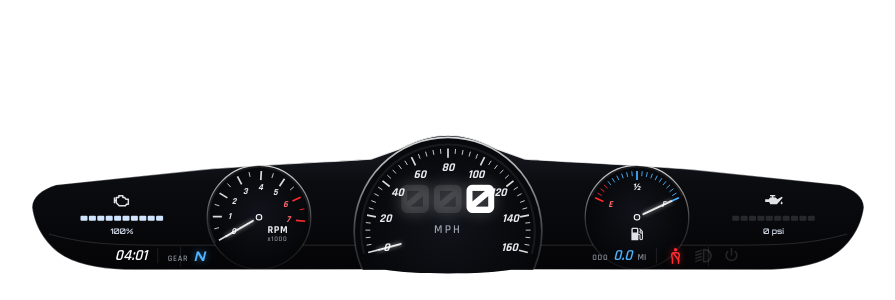
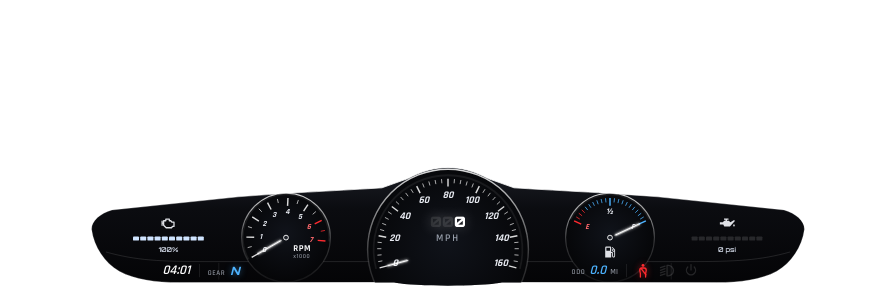
Before and after one commit to imlucy99/Merc, a plain HTML site: page index.html in a window 1280 px wide. Shown: the part 500-800 px from the top of the page, without its empty margins (192-1087 px from the left). Drawn offline with Linux system fonts and the light colour scheme.

Commit message:
Adjust CSS variables for HUD layout and scaling

```diff
--- a/styles.css
+++ b/styles.css
@@ -1,10 +1,10 @@
 :root {
     --logo-size: 110px;                       /* ukuran logo intro */
     --logo-filter: invert(1) contrast(1.6);   /* logo hitam -> putih. Kalau logo sudah putih/berwarna & transparan: ganti jadi none */
-    --speed-size: 56px;         /* ukuran angka speed */
-    --offset-bottom: 24px;      /* jarak HUD dari bawah layar (naikkan = HUD makin ke atas) */
+    --speed-size: 24px;         /* ukuran angka speed */
+    --offset-bottom: 12px;      /* jarak HUD dari bawah layar (naikkan = HUD makin ke atas) */
     --offset-x: 0px;            /* geser HUD horizontal (+ = ke kanan, - = ke kiri) */
-    --scale: 0.7;               /* ubah untuk memperbesar / memperkecil HUD */
+    --scale: 0.6;               /* ubah untuk memperbesar / memperkecil HUD */
     --red: #ff2a2f;
     --green: #22d65a;
     --blue: #4db3ff;
```
